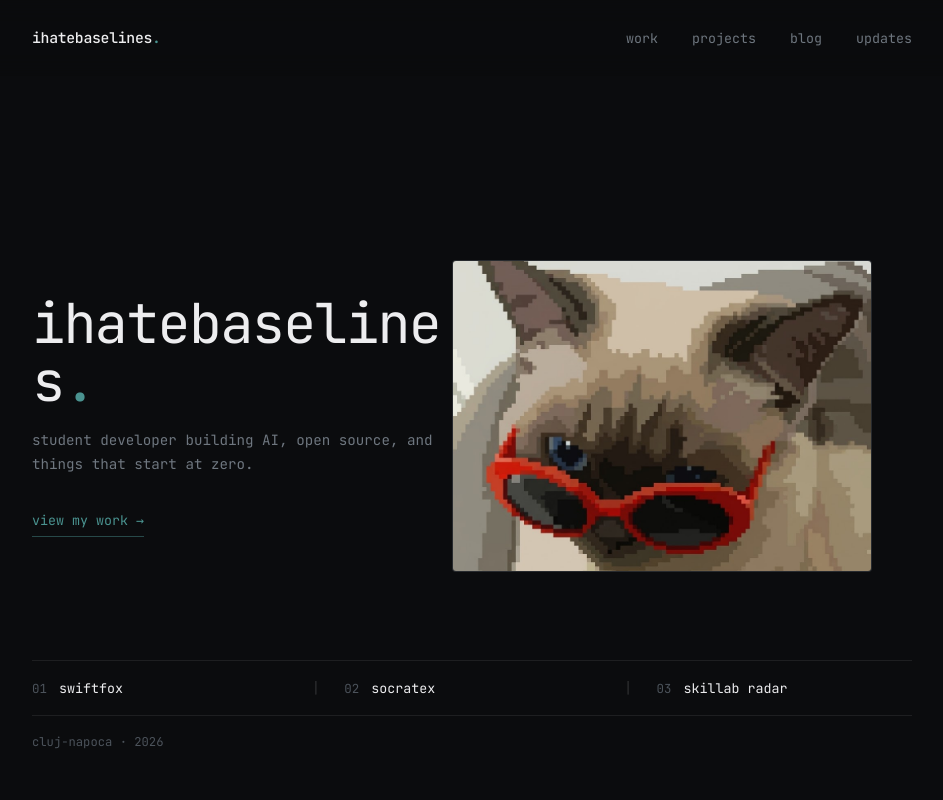
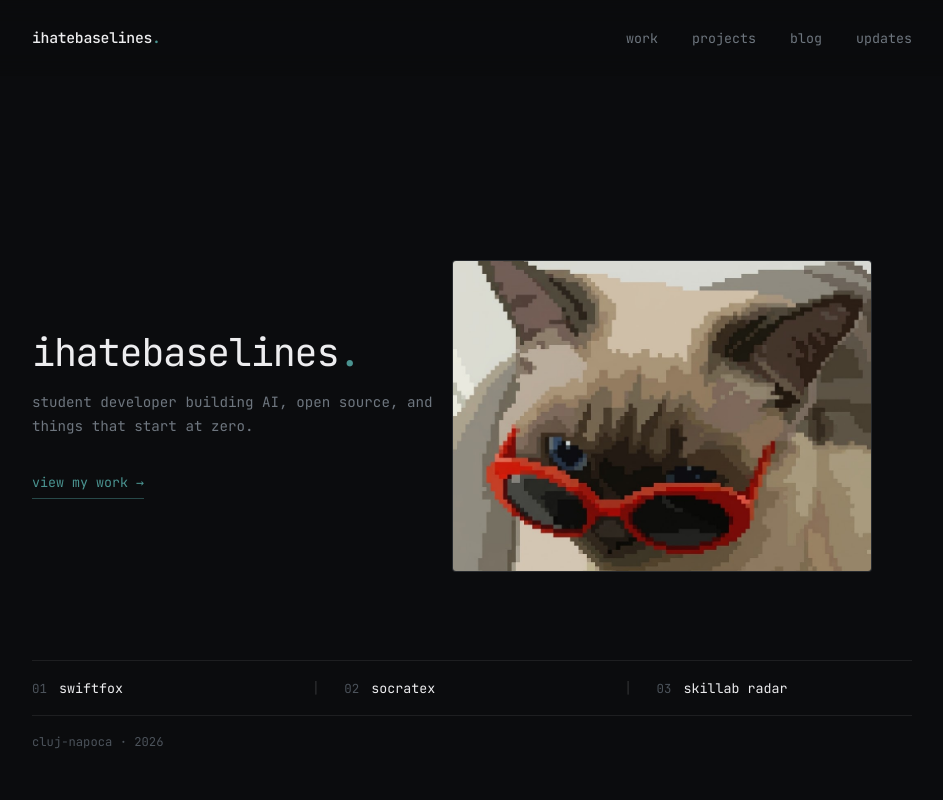
Before and after one commit to ihatebaselines/mywebsite, a Next.js app: page / in a window 1280 px wide. Shown: the top 800 px of the page, without its empty margins (168-1111 px from the left). Built offline with nearby package versions, Linux system fonts and the light colour scheme.

Commit message:
Fix title single-line, remove overflow clip on hero copy

```diff
--- a/src/app/globals.css
+++ b/src/app/globals.css
@@ -285,7 +285,6 @@ img { display: block; max-width: 100%; }
   display: flex;
   flex-direction: column;
   min-width: 0;
-  overflow: hidden;
 }
 .hero-minimal-center .hero-visual {
   position: relative;
@@ -324,12 +323,12 @@ img { display: block; max-width: 100%; }
 }
 .hero-minimal .home-title {
   margin: 0 0 18px;
-  font-size: clamp(2rem, 4.5vw, 3.8rem);
+  font-size: clamp(1.5rem, 3vw, 3rem);
   font-weight: 400;
   letter-spacing: -0.03em;
   line-height: 1.06;
   color: var(--text);
-  word-break: break-word;
+  white-space: nowrap;
 }
 .hero-minimal-desc {
   margin: 0 0 32px;
```
